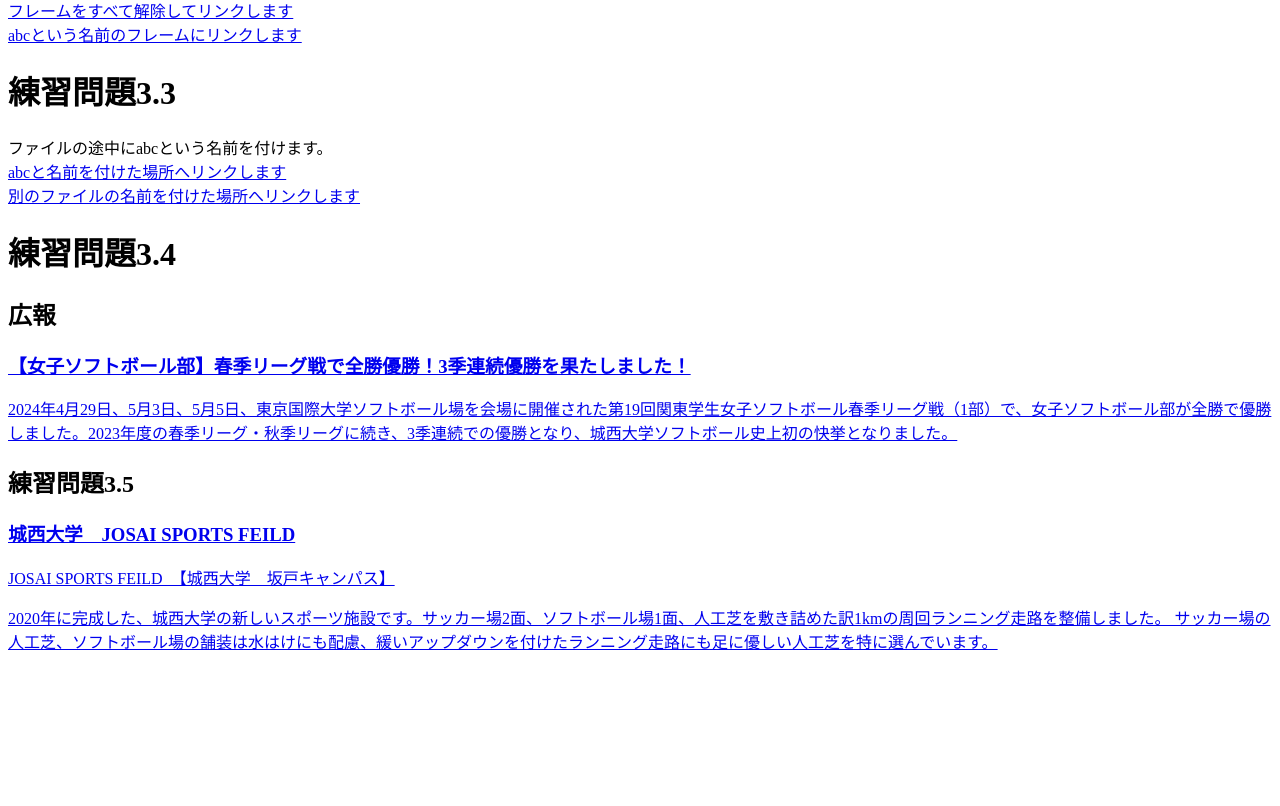
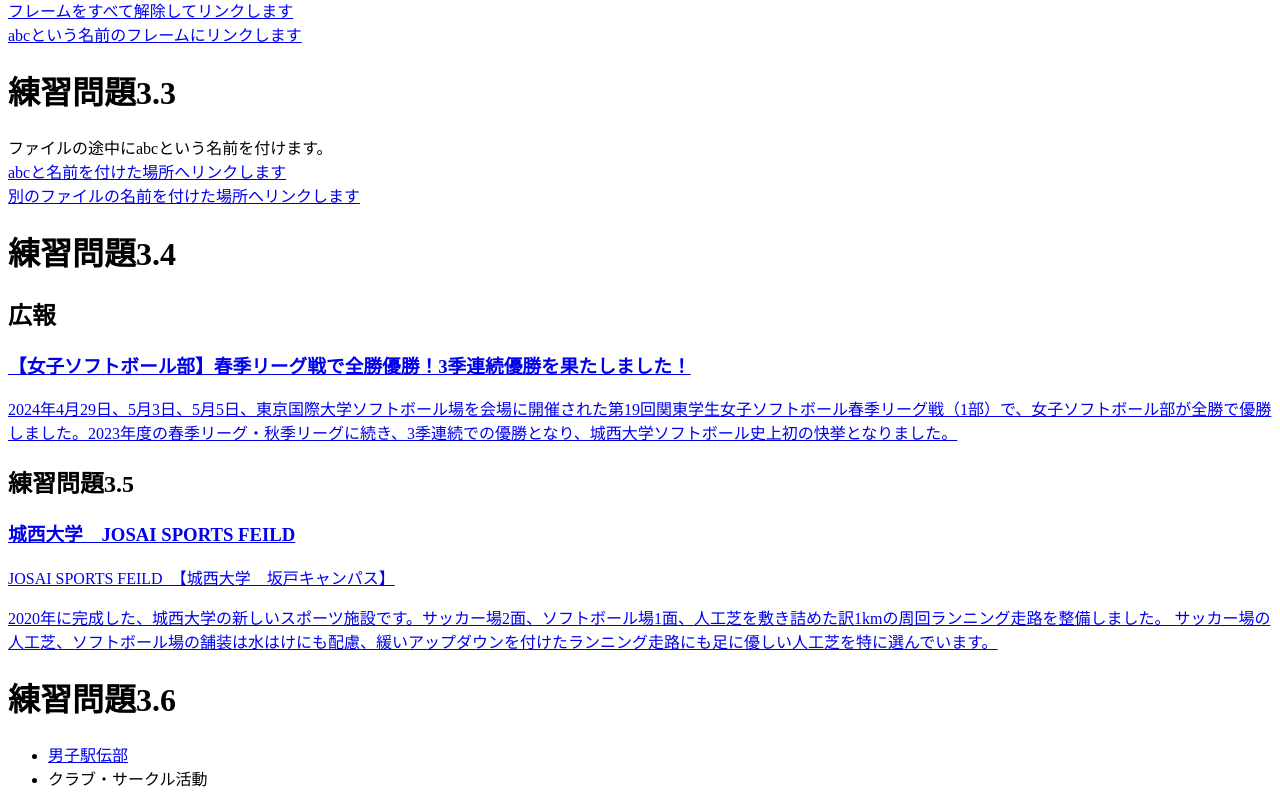
Before and after one commit to manami20051106/manami1106, a plain HTML site: page index.html in a window 1280 px wide. Shown: the part 2824-3630 px from the top of the page. Before the commit the page ends 3493 px from the top, so only its background shows below. Drawn offline with Linux system fonts and the light colour scheme.

Commit message:
Update index.html

```diff
--- a/index.html
+++ b/index.html
@@ -183,7 +183,14 @@ href="https://sports.josai.ac.jp/news/nid00000270.html?_ga=2.108260102.546799402
  </section></a>
  </aside>
 
+<h1>練習問題3.6</h1>
 
+<nav>
+<ul>
+<li><a href="https://sports.josai.ac.jp/club/dansiekiden/">男子駅伝部</a></li>
+<li><a>クラブ・サークル活動</a></li>
+</ul>
+</nav>
 
 
 </html>
```
